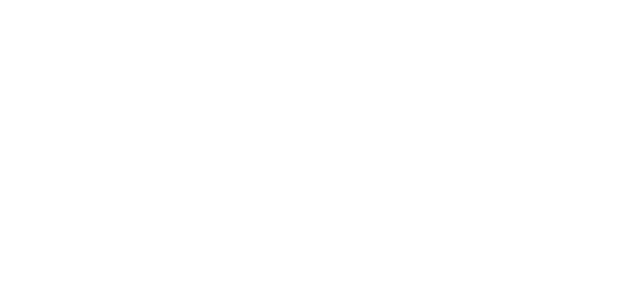
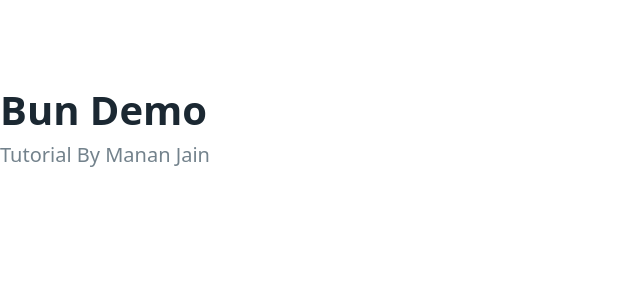
Before and after one commit to doomdybbuk/TODO_APP, a website: page index.html in a window 1280 px wide. Shown: the whole page, without its empty margins (0-640 px from the left). Drawn offline with nearby package versions, Linux system fonts and the light colour scheme.

Commit message:
Added Header in Index.html

```diff
--- a/index.html
+++ b/index.html
@@ -9,7 +9,12 @@
         <link rel="stylesheet" href="https://cdn.jsdelivr.net/npm/@picocss/pico@1/css/pico.min.css"/>
     </head>
     <body>
-
+        <header>
+            <hgroup>
+                <h1>Bun Demo</h1>
+                <h2>Tutorial By Manan Jain</h2>
+            </hgroup>
+        </header>
         <script src="" async defer></script>
     </body>
 </html>
```
